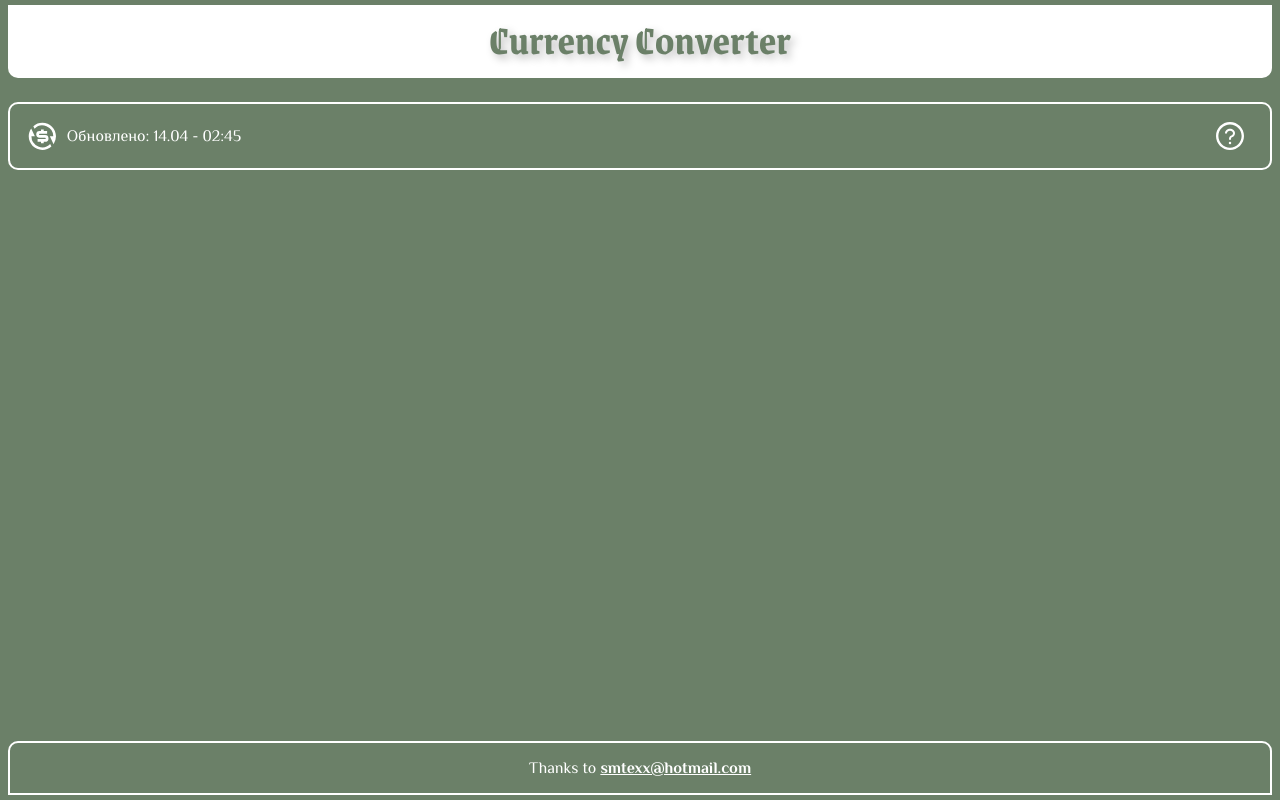
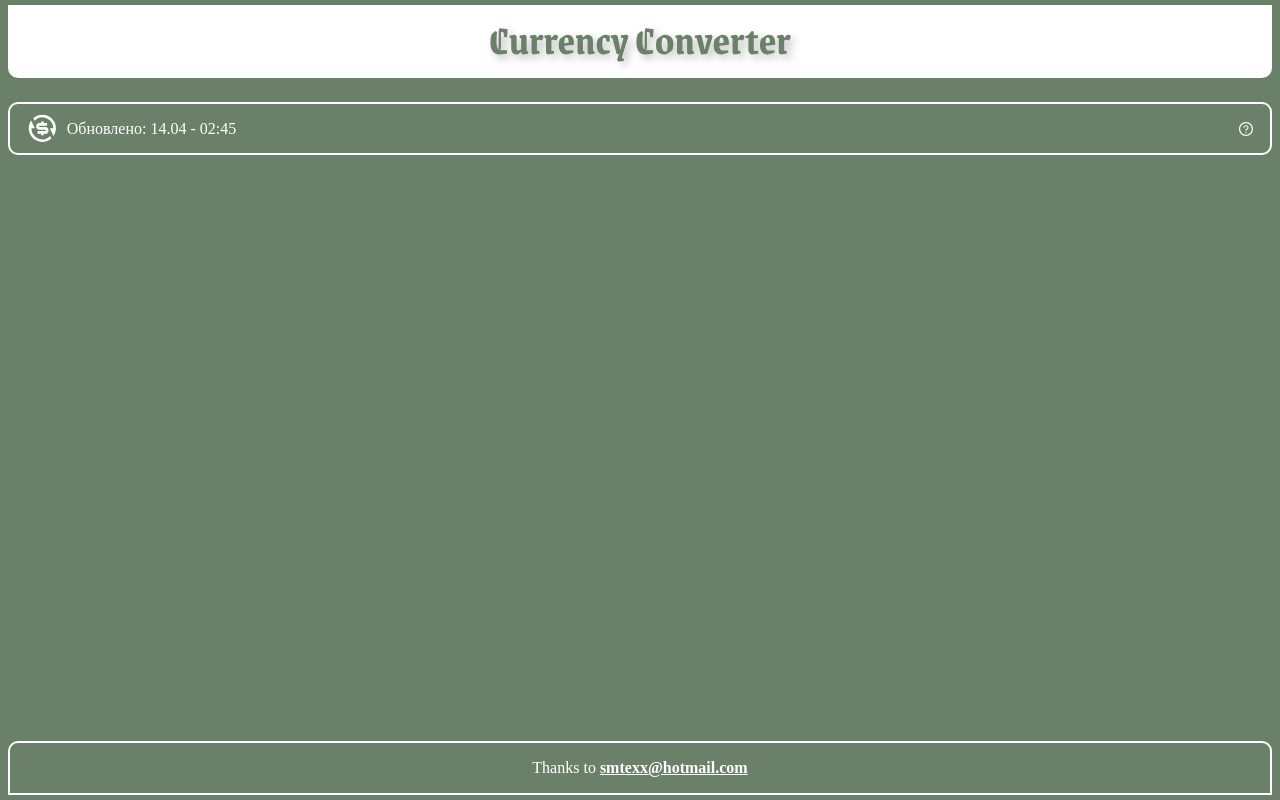
Before and after one commit to smtexx/currency, a React (Create React App) app: page / in a window 1280 px wide. Built offline with nearby package versions, Linux system fonts and the light colour scheme.

Commit message:
style: add .cm-input styles

```diff
--- a/src/app/styles/common.scss
+++ b/src/app/styles/common.scss
@@ -1,5 +1,5 @@
-:root {
-  font-family: var(--font-main);
+body {
+  font-family: var(--ff-main);
 }
 
 .cm-link {
@@ -15,16 +15,29 @@
 
 @keyframes neon {
   0% {
-    color: #00ff00;
+    color: var(--co-lime);
   }
   100% {
-    color: var(--color-white);
+    color: var(--co-white);
   }
 }
 
 .cm-icon-button {
   display: flex;
-  padding: var(--indent-s);
-  color: var(--color-white);
-  font-size: 2rem;
+  padding: var(--in-s);
+  color: var(--co-white);
+  font-size: var(--fz-xxl);
 }
+
+.cm-input {
+  padding: var(--in-s);
+  color: var(--co-white);
+  outline: 1px solid var(--co-green);
+  background-color: var(--co-green);
+  border: 2px solid var(--co-white);
+  border-radius: var(--rad-s);
+
+  &:focus {
+    outline-width: 2px;
+  }
+}
```
